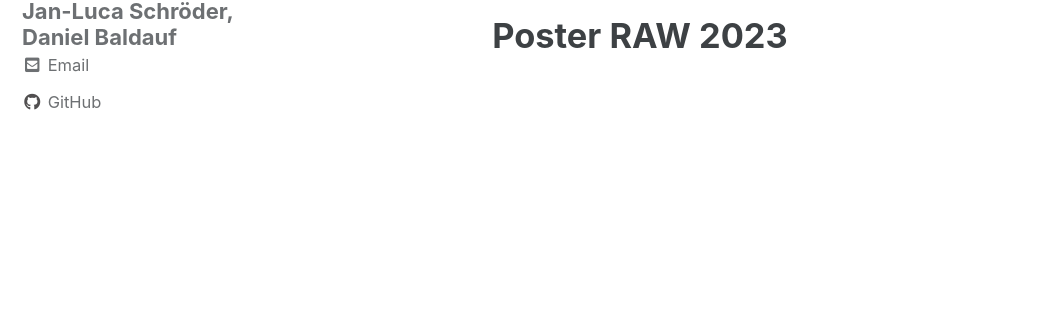
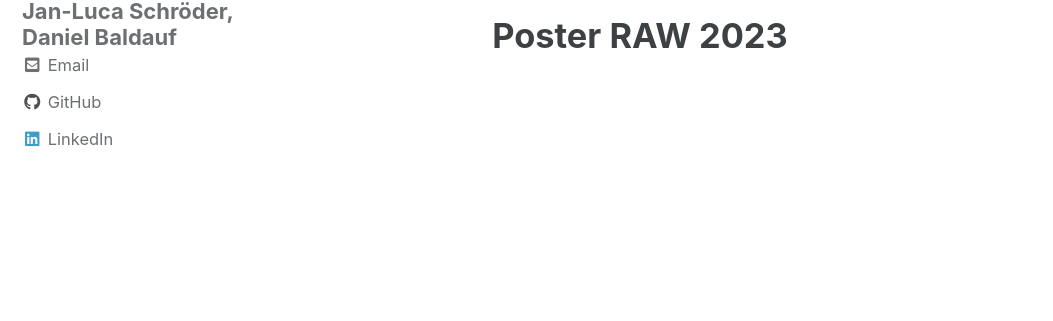
Before and after one commit to jl-schroeder/RAW-poster-2023, a Jekyll site: the page built from index.html, in a window 1280 px wide. Shown: the part 113-434 px from the top of the page, without its empty margins (0-1053 px from the left). Built offline with Jekyll 4.4.1, drawn with Linux system fonts in a browser that asks for light colours; cached includes are drawn as plain includes; the list of posts is cut into pages by our own code.

Commit message:
Update _config.yml

```diff
--- a/_config.yml
+++ b/_config.yml
@@ -114,9 +114,6 @@ author:
     - label: "Email"
       icon: "fas fa-fw fa-envelope-square"
       url: "mailto:janlschroede@uni-osnbrueck.de?subject=RAW 2023 Poster"
-    - label: "Website"
-      icon: "fas fa-fw fa-link"
-      # url: "https://your-website.com"
     - label: "Twitter"
       icon: "fab fa-fw fa-twitter-square"
       # url: "https://twitter.com/"
@@ -126,6 +123,9 @@ author:
     - label: "GitHub"
       icon: "fab fa-fw fa-github"
       url: "https://github.com/jl-schroeder"
+    - label: "LinkedIn"
+      icon: "fab fa-fw fa-linkedin"
+      url: "https://www.linkedin.com/in/jan-luca-schr%C3%B6der-206a25200/"
     - label: "Instagram"
       icon: "fab fa-fw fa-instagram"
       # url: "https://instagram.com/"
```
